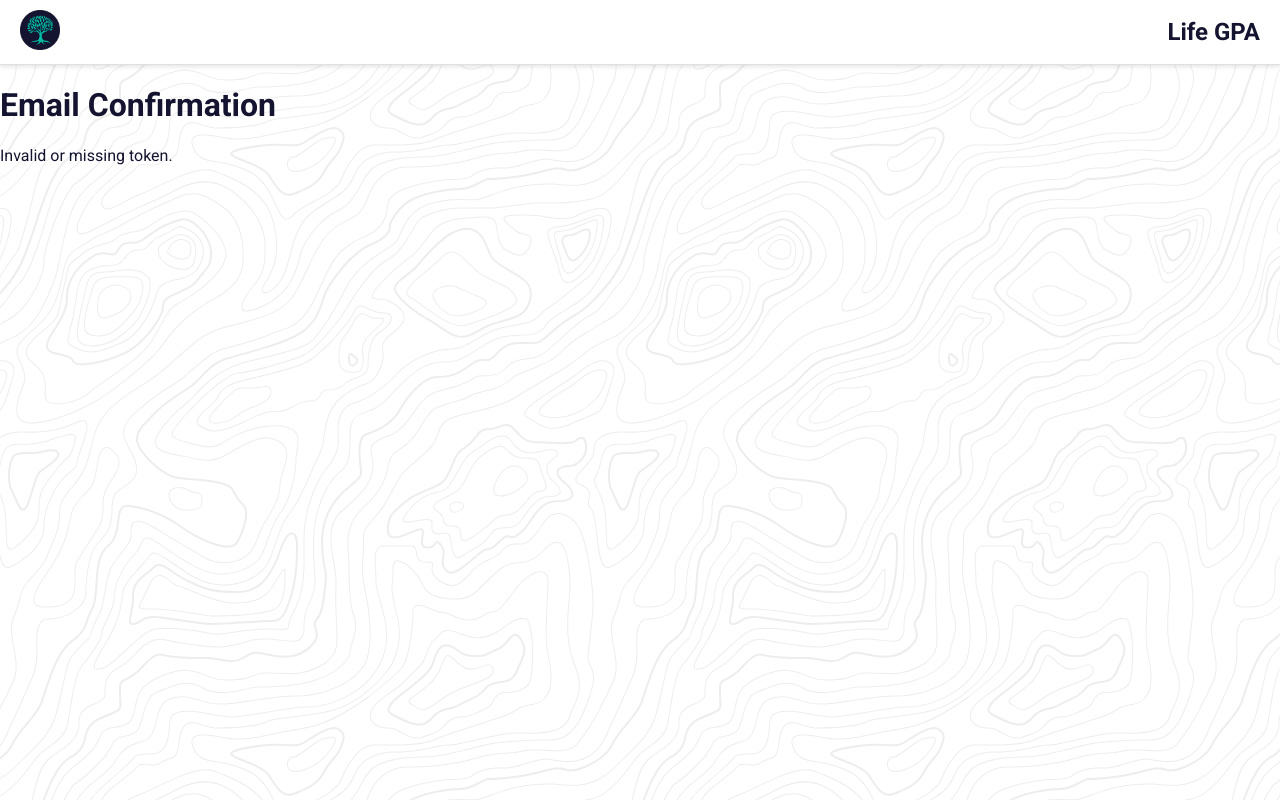
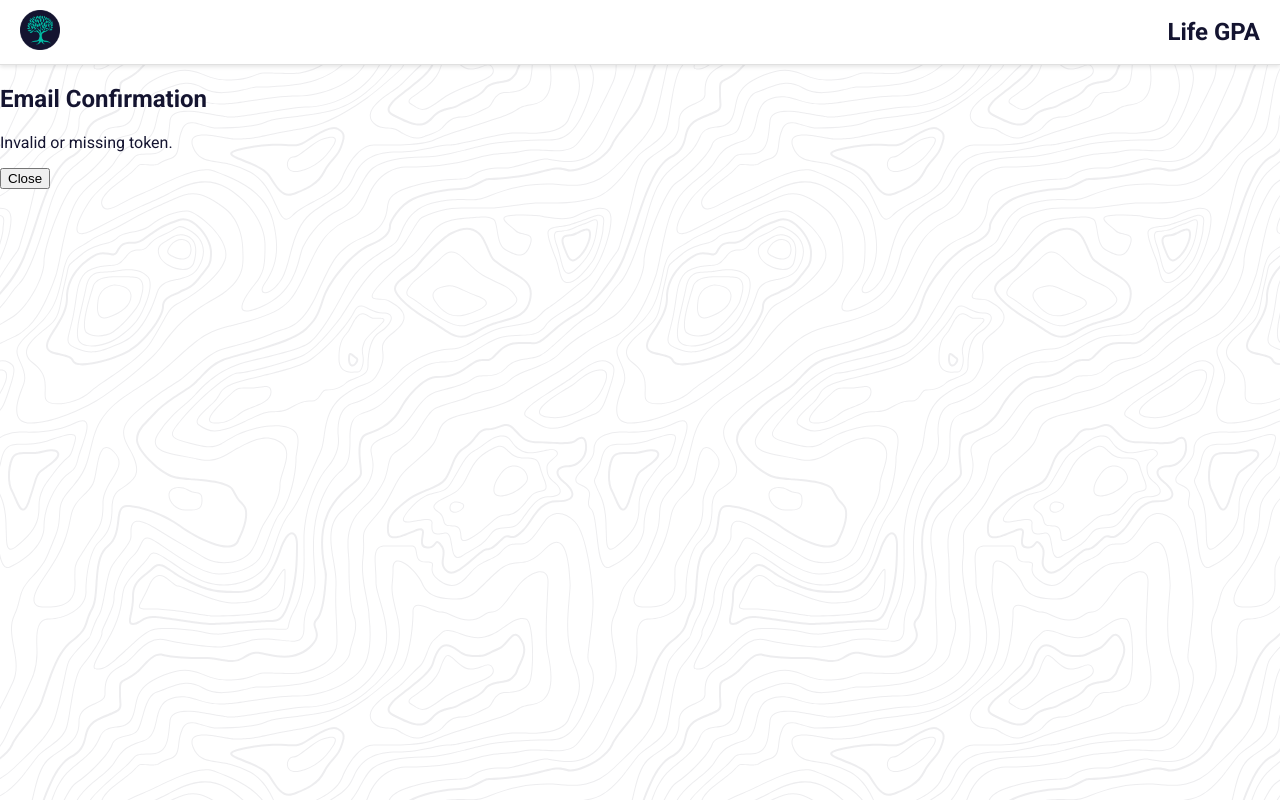
Before and after one commit to CompassFoundry/LifeGPA, a React (Create React App) app in the folder frontend/: page /auth/confirm-email in a window 1280 px wide. Built offline with nearby package versions, Linux system fonts and the light colour scheme; no server answers.

Commit message:
new confirmemail comp

```diff
--- a/frontend/src/Components/Auth/ConfirmEmail.js
+++ b/frontend/src/Components/Auth/ConfirmEmail.js
@@ -1,11 +1,12 @@
 import React, { useEffect, useState } from 'react'
-import { useLocation } from 'react-router-dom' // If using react-router
-import axios from 'axios' // Or use fetch
+import { useLocation } from 'react-router-dom'
+import axios from 'axios'
 
 const ConfirmEmail = () => {
   const [message, setMessage] = useState('')
+  const [showModal, setShowModal] = useState(false)
   const location = useLocation()
-  const token = new URLSearchParams(location.search).get('token') // Extract token from URL
+  const token = new URLSearchParams(location.search).get('token')
 
   useEffect(() => {
     const confirmEmail = async () => {
@@ -13,10 +14,12 @@ const ConfirmEmail = () => {
         const response = await axios.get(
           `https://life-gpa.onrender.com/auth/confirm-email?token=${token}`
         )
-        setMessage(response.data.message) // Success message
+        setMessage(response.data.message || 'Email confirmed successfully!')
       } catch (error) {
         console.error('Error confirming email:', error.response?.data || error)
         setMessage(error.response?.data?.error || 'Failed to confirm email.')
+      } finally {
+        setShowModal(true)
       }
     }
 
@@ -24,14 +27,28 @@ const ConfirmEmail = () => {
       confirmEmail()
     } else {
       setMessage('Invalid or missing token.')
+      setShowModal(true)
     }
   }, [token])
 
+  const closeModal = () => {
+    setShowModal(false)
+  }
+
   return (
-    <div>
-      <h1>Email Confirmation</h1>
-      <p>{message}</p>
-    </div>
+    <>
+      {showModal && (
+        <div className='modalOverlay'>
+          <div className='modal'>
+            <h2 className='modalHeading'>Email Confirmation</h2>
+            <p className='modalMessage'>{message}</p>
+            <button className='button' onClick={closeModal}>
+              Close
+            </button>
+          </div>
+        </div>
+      )}
+    </>
   )
 }
 
```
